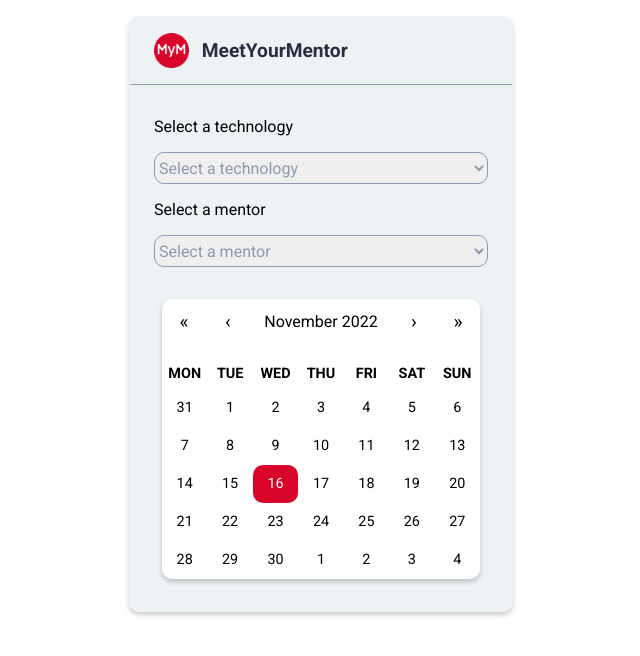
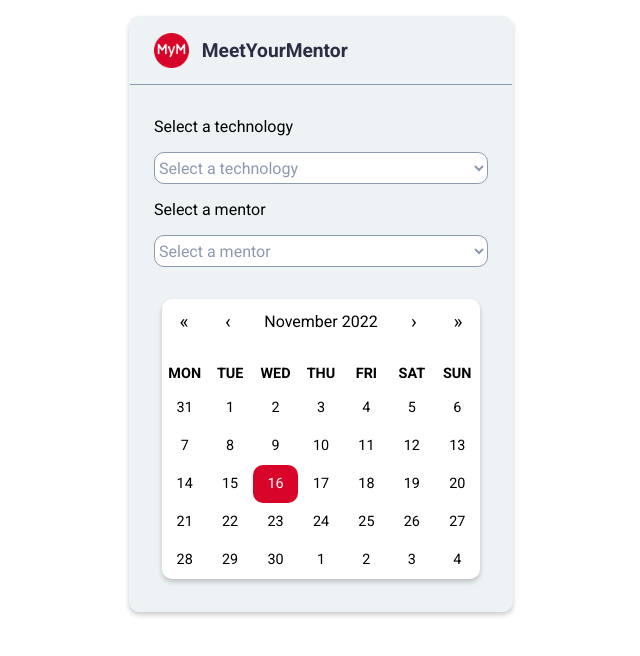
Before and after one commit to SaadiaELF/MeetYourBuddy, a React (Create React App) app: page / in a window 1280 px wide. Shown: the top 656 px of the page, without its empty margins (319-959 px from the left). Built offline with nearby package versions, Linux system fonts and the light colour scheme.

Commit message:
Styling select

```diff
--- a/src/App.css
+++ b/src/App.css
@@ -76,6 +76,7 @@
   height: 2rem;
   font-size: 1rem;
   border: 1px solid var(--light-grey);
+  background-color: var(--white);
   border-radius: 10px;
   color: var(--light-grey)
 }
```
